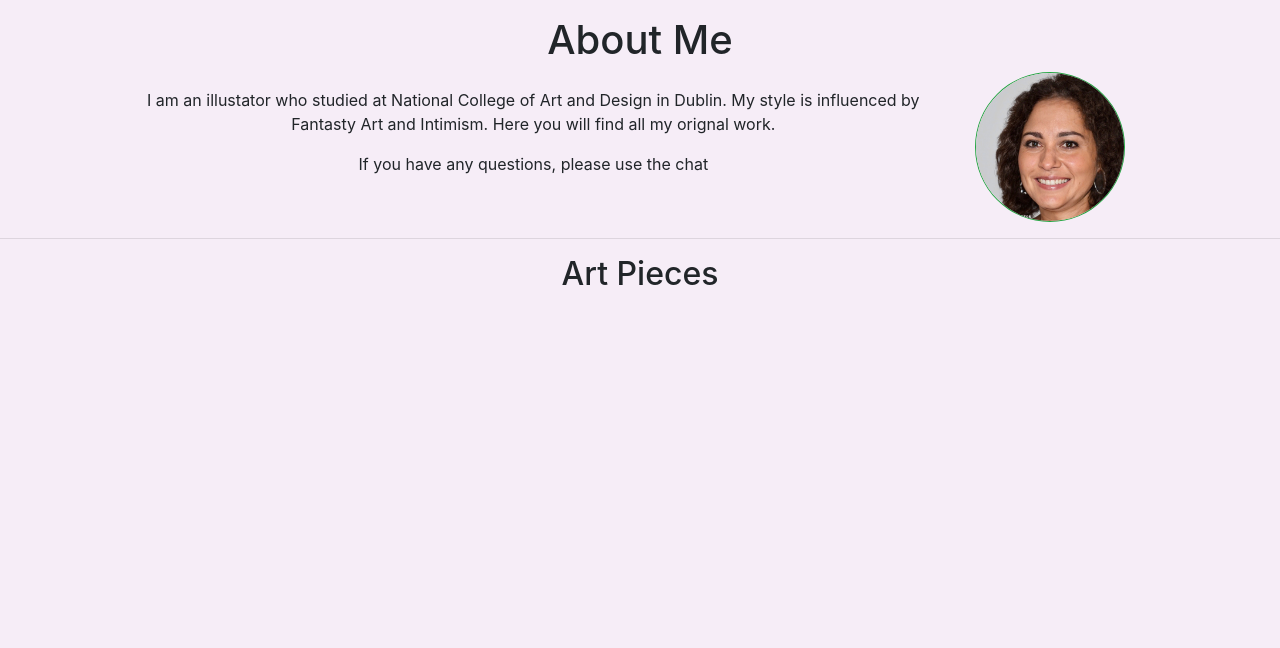
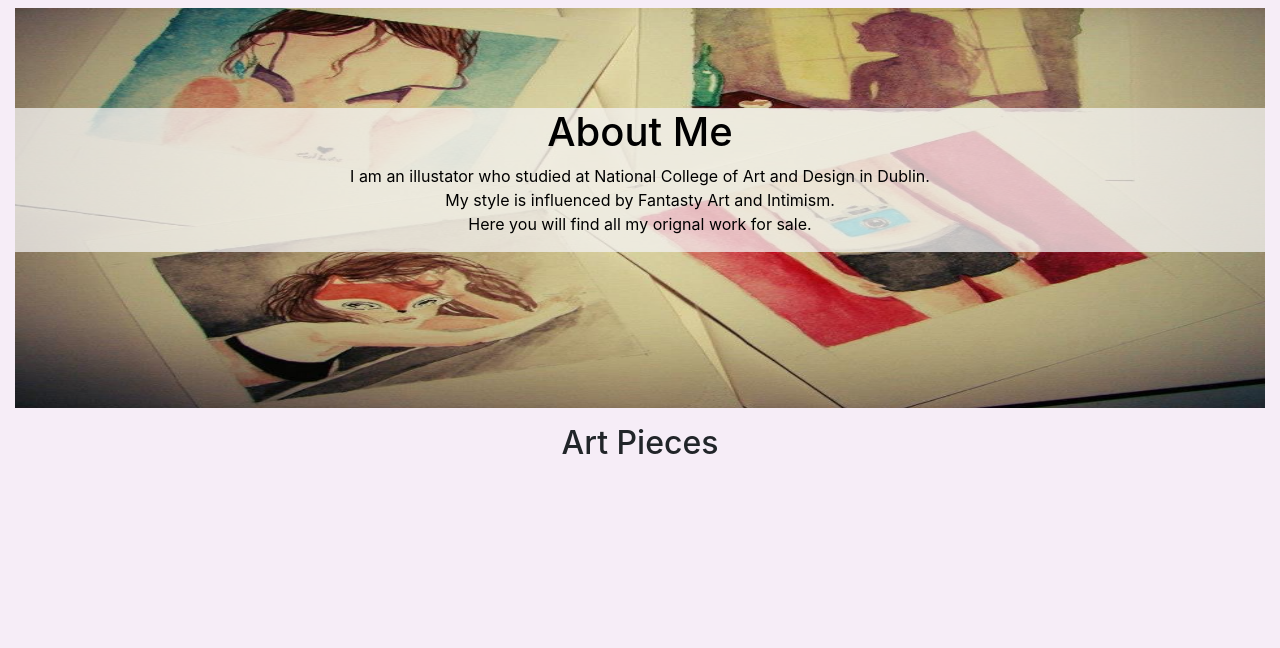
Before and after one commit to jojo157/Delightful-Penguins, a Django app: page / in a window 1280 px wide. Shown: the part 80-728 px from the top of the page. Run offline with Django 3.2, Linux system fonts and the light colour scheme; data comes from the database, SQL or seed files in the repository; data that the repository does not hold is empty; some libraries are stand-ins or nearby versions.

Commit message:
updated hero image on art page and placed intro text over hero image

```diff
--- a/static/css/art.css
+++ b/static/css/art.css
@@ -28,8 +28,30 @@
     width: 80%;
 }
 
-.profile-pic{
-    height: 150px;
+.container{
+    position: relative;
+    margin: 0 auto;
+    max-width:100vw;
+    max-height: 400px;
+}
+
+.hero{
+    padding-right: 0;
+    padding-left: 0;
+}
+
+
+.container .content{
+    position: absolute;
+    top: 100px;
+    width: 100%;
+    color:#000;
+    background: rgba(245, 243, 243, 0.747);
+}
+
+.hero-image{
+    height:400px;
+    width:100vw;
 }
 
 /* Media Queries: */
--- a/templates/art.html
+++ b/templates/art.html
@@ -8,24 +8,17 @@
 {% block content %}
 
 <div class="container-fluid">
-    <div class="row">
-        <div class="col-12">
-            <h1 class="text-center mt-3 mb-2">About Me</h1>
-        </div>
-        <div class=" col-sm-12 col-md-8 offset-md-1 mt-3">
-            <p class="text-center">I am an illustator who studied at National College of Art and Design in Dublin.
-               My style is influenced by Fantasty Art and Intimism. Here you will find all my orignal work.</p>
-            <p class="text-center">If you have any questions, please use the chat</p>
-        </div>
-        <div class="d-none d-md-block col-md-3">
-            <img class="img-fluid profile-pic rounded-circle border border-success" src="{{ MEDIA_URL }}leticia.jpg" alt="image of Leticia">
+    <div class="container hero mt-2">
+        <img class="img-fluid hero-image w-100" src="{{ MEDIA_URL }}hero.JPG" alt="image of Leticia">
+
+        <div class="content text-center">
+            <h1>About Me</h1>
+            <p class="ml-1 mr-1">I am an illustator who studied at National College of Art and Design in Dublin. <br>
+                My style is influenced by Fantasty Art and Intimism. <br>
+                Here you will find all my orignal work for sale.</p>
         </div>
     </div>
 </div>
-
-
-<hr>
-
 
 <div class="container-fluid h-100">
     <h2 class="text-center mt-3 mb-2">Art Pieces</h1>
```
Also changed, not shown: media/hero.JPG (added), media/hero2.JPG (added).
